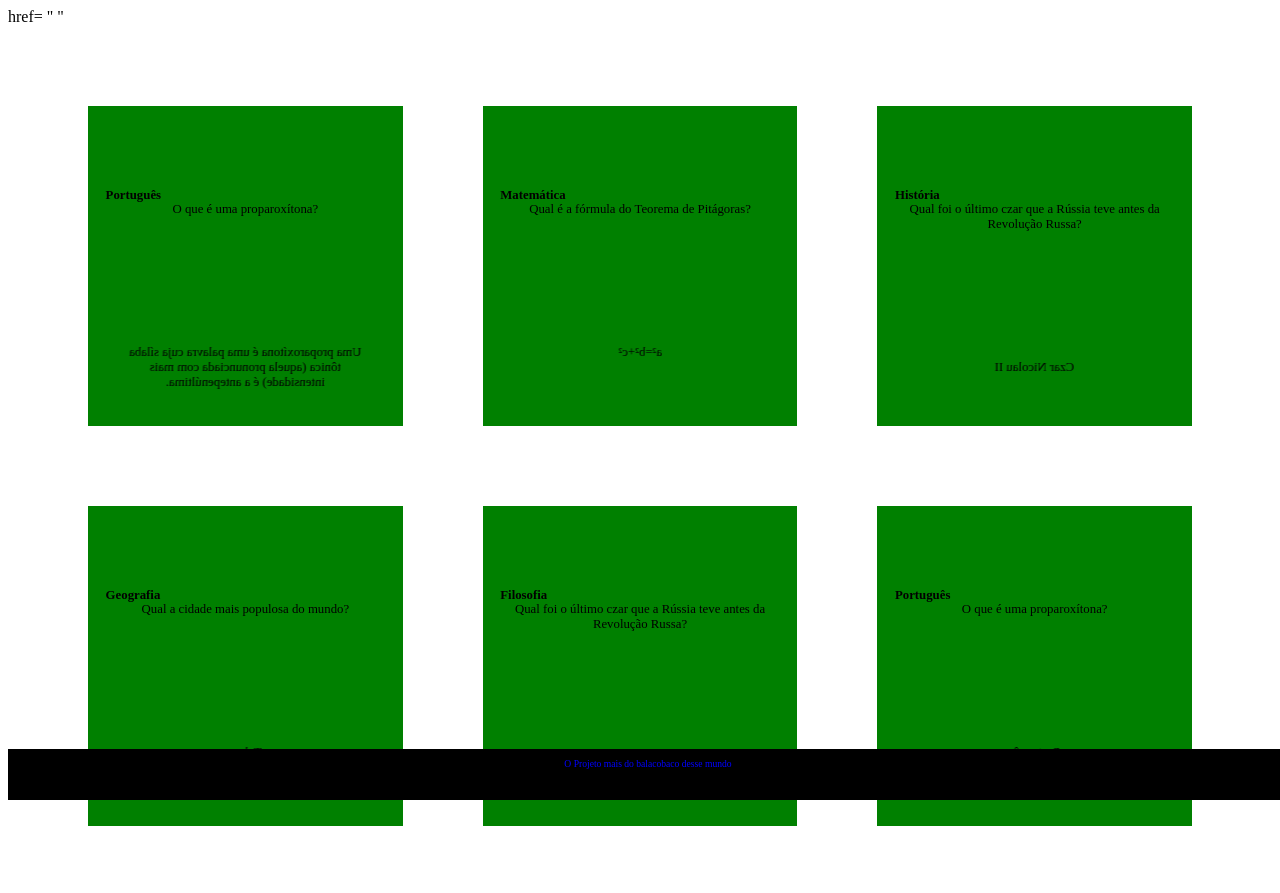
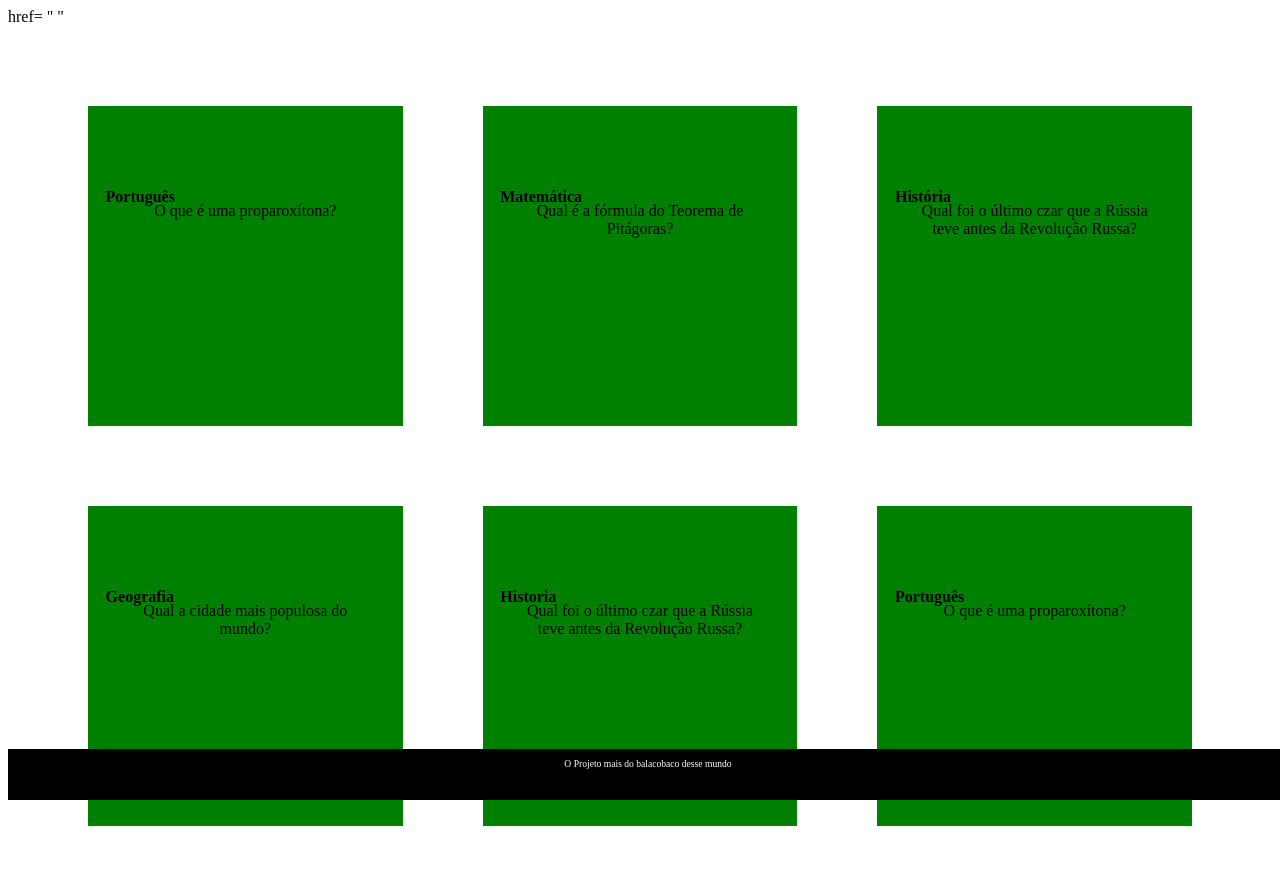
Before and after one commit to passoscaio/Atv.flashcard, a plain HTML site: page index.html in a window 1280 px wide. Shown: the top 893 px of the page. Drawn offline with Linux system fonts and the light colour scheme; a web font is replaced by a local one.

Commit message:
Mudei quando a carta é virada

```diff
--- a/assets/style.css
+++ b/assets/style.css
@@ -22,17 +22,19 @@ body {
 
 .cartao__conteudo__resposta {
     transform: rotateY(180deg);
+    backface-visibility: hidden;
 }
 
-.cartao:hover .cartao__conteudo {
+.cartao.active .cartao__conteudo {
     transform: rotateY(180deg);
+    backface-visibility: hidden;
 }
 
 
 
 footer {
     background-color: black;
-    color: blue;
+    color: white;
     bottom:0;
     position:fixed;
     width:100%;
@@ -79,7 +81,7 @@ footer p{
     position: absolute;
     margin: 0.6rem;
     border-radius: 0.6rem;
-    font-size: 1vw;
+    font-size: 1rem;
     backface-visibility: hidden;
 }
 
@@ -87,12 +89,11 @@ footer p{
     margin-top: 1rem;
     padding: 2rem;
     margin-top: 4rem;
-    font-size: 1.0vw;
+    font-size: 1rem;
+    backface-visibility: hidden;
 }
 
-.cartao__conteudo p {
-    font-size: 1.0vw;
-}
+
 
 @media (max-width: 560) {
 
--- a/index.html
+++ b/index.html
@@ -76,7 +76,7 @@ href= "<link rel="preconnect" href="https://fonts.googleapis.com">
 
 <article class="cartao">
     <div class="cartao__conteudo">
-        <h3> Filosofia  </h3>
+        <h3> Historia  </h3>
         <div class="cartao__conteudo__pergunta">
             <p>Qual foi o último czar que a Rússia teve  antes da Revolução Russa?</p>
         </div>
```
